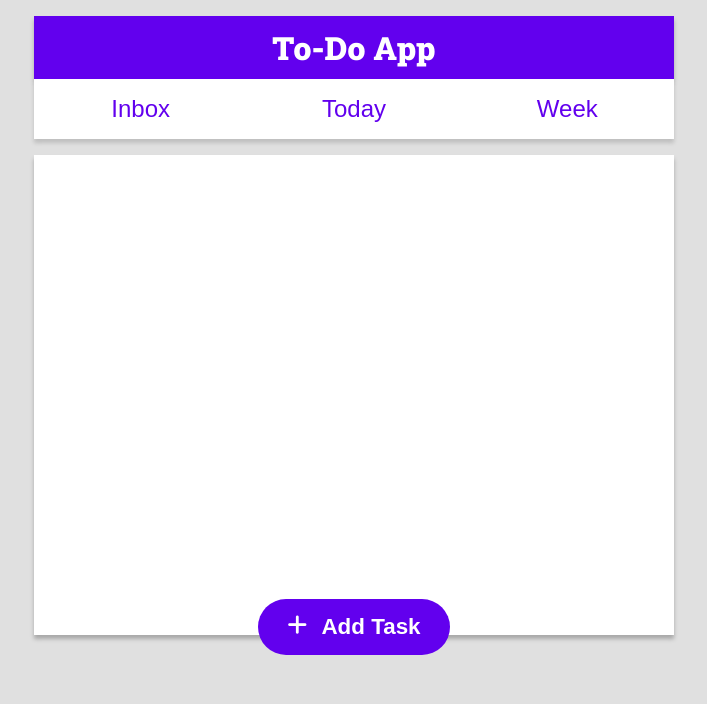
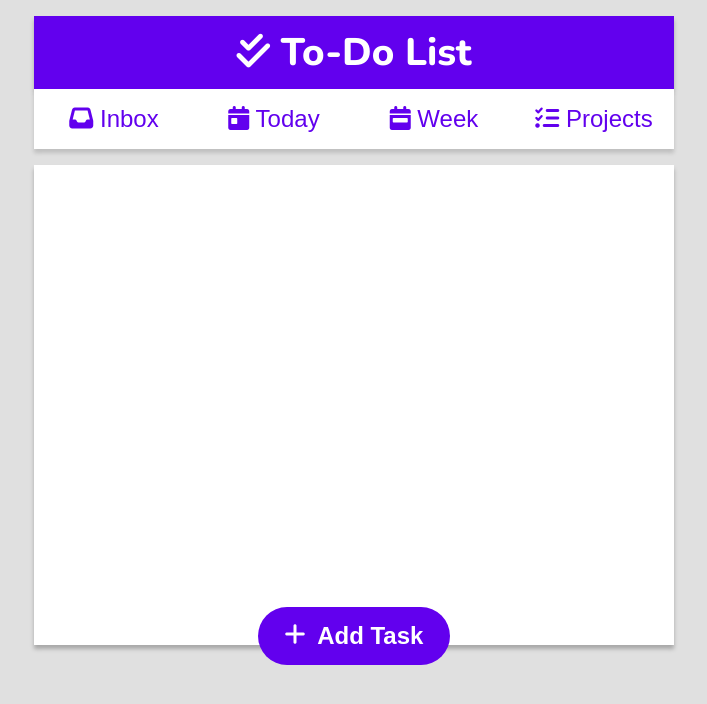
Before and after one commit to Omphyrog/To-Do-List-App, a website: page dist/index.html in a window 1280 px wide. Shown: the whole page, without its empty margins (286-993 px from the left). Drawn offline with nearby package versions, Linux system fonts and the light colour scheme.

Commit message:
finish main design

```diff
--- a/dist/index.html
+++ b/dist/index.html
@@ -13,15 +13,24 @@
   </head>
   <body>
     <header>
-      <h1>To-Do App</h1>
+      <h1><i class="fa-sharp fa-solid fa-check-double"></i> To-Do List</h1>
     </header>
     <nav>
-      <button>Inbox</button>
-      <button>Today</button>
-      <button>Week</button>
+      <button class="hvr-underline-from-center">
+        <i class="fa-sharp fa-solid fa-inbox"></i> Inbox
+      </button>
+      <button class="hvr-underline-from-center">
+        <i class="fa-sharp fa-solid fa-calendar-day"></i> Today
+      </button>
+      <button class="hvr-underline-from-center">
+        <i class="fa-sharp fa-solid fa-calendar-week"></i> Week
+      </button>
+      <button class="hvr-underline-from-center">
+        <i class="fa-sharp fa-solid fa-list-check"></i> Projects
+      </button>
     </nav>
     <main>
-      <button><i class="fa-solid fa-plus"></i>Add Task</button>
+      <button><i class="fa-solid fa-plus"></i> Add Task</button>
     </main>
   </body>
 </html>
--- a/dist/style.css
+++ b/dist/style.css
@@ -1,4 +1,5 @@
 @import url("https://fonts.googleapis.com/css2?family=Roboto+Slab:wght@900&display=swap");
+@import url("https://fonts.googleapis.com/css2?family=Nunito:wght@800&display=swap");
 
 html {
   box-sizing: border-box;
@@ -19,11 +20,12 @@ body {
 }
 
 header {
+  font-family: "Nunito", sans-serif;
   margin: 1rem auto 0 auto;
   box-shadow: 0px 4px 4px rgba(0, 0, 0, 0.25);
   padding: 10px;
   text-align: center;
-  font-size: 1rem;
+  font-size: 1.2rem;
   width: 50%;
   background-color: #6200ee;
   color: white;
@@ -32,7 +34,6 @@ header {
 nav {
   display: flex;
   justify-content: space-evenly;
-  background-color: #6200ee;
   margin: 0 auto;
   width: 50%;
   /* border-bottom: 3px solid #6200ee; */
@@ -52,8 +53,6 @@ nav > button {
 
 nav > button:hover {
   cursor: pointer;
-  font-size: 1.7rem;
-  transition: ease-in-out 0.15s;
 }
 
 main {
@@ -79,8 +78,8 @@ main > button {
   padding: 15px;
   background-color: #6200ee;
   color: white;
-  font-size: 1.4rem;
-  font-weight: bold;
+  font-size: 1.5rem;
+  font-weight: 900;
   border: none;
   border-radius: 2rem;
 }
@@ -89,3 +88,37 @@ main > button:hover {
   background-color: #651fff;
   cursor: pointer;
 }
+
+/* Hover effect */
+
+.hvr-underline-from-center {
+  display: inline-block;
+  vertical-align: middle;
+  -webkit-transform: perspective(1px) translateZ(0);
+  transform: perspective(1px) translateZ(0);
+  box-shadow: 0 0 1px rgba(0, 0, 0, 0);
+  position: relative;
+  overflow: hidden;
+}
+.hvr-underline-from-center:before {
+  content: "";
+  position: absolute;
+  z-index: -1;
+  left: 51%;
+  right: 51%;
+  bottom: 0;
+  background: #6200ee;
+  height: 4px;
+  -webkit-transition-property: left, right;
+  transition-property: left, right;
+  -webkit-transition-duration: 0.3s;
+  transition-duration: 0.3s;
+  -webkit-transition-timing-function: ease-out;
+  transition-timing-function: ease-out;
+}
+.hvr-underline-from-center:hover:before,
+.hvr-underline-from-center:focus:before,
+.hvr-underline-from-center:active:before {
+  left: 0;
+  right: 0;
+}
--- a/package.json
+++ b/package.json
@@ -22,5 +22,8 @@
     "font-awesome": "^4.7.0",
     "style-loader": "^3.3.1",
     "webpack-cli": "^5.0.1"
+  },
+  "dependencies": {
+    "hover.css": "^2.3.2"
   }
 }
```
Also changed, not shown: 1 other file.
